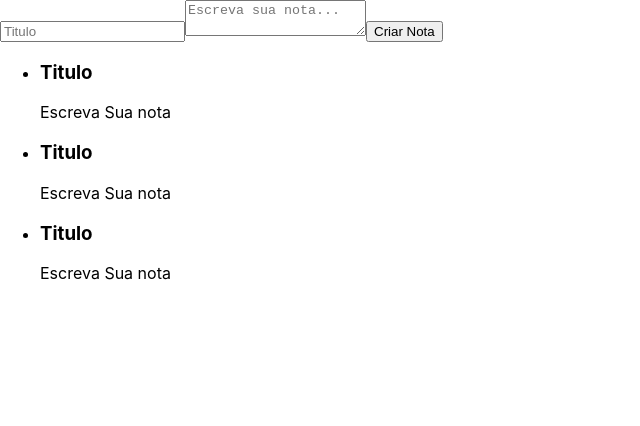
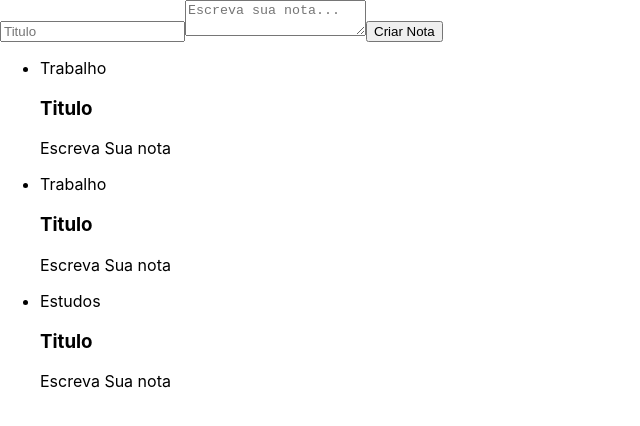
Before and after one commit to hashtegui/lista-de-notas, a React (Create React App) app: page / in a window 1280 px wide. Shown: the top 426 px of the page, without its empty margins (0-640 px from the left). Built offline with nearby package versions, Linux system fonts and the light colour scheme.

Commit message:
intregrando o Javascript

```diff
--- a/src/components/ListaDeNotas.jsx
+++ b/src/components/ListaDeNotas.jsx
@@ -4,17 +4,14 @@
 class ListaDeNotas extends Component {
     render() {
         return (
-            <ul>
-                <li>
-                    <CardNota />
-                </li>
-                <li>
-                    <CardNota />
-                </li>
-                <li>
-                    <CardNota />
-                </li>
-            </ul>)
+            <ul>{Array.of("Trabalho", "Trabalho", "Estudos").map(categoria=>{
+                return(
+                    <li>
+                        <div>{categoria}</div>
+                        <CardNota/>
+                    </li>
+                );
+            })}</ul>)
     }
 }
 export default ListaDeNotas;
```
